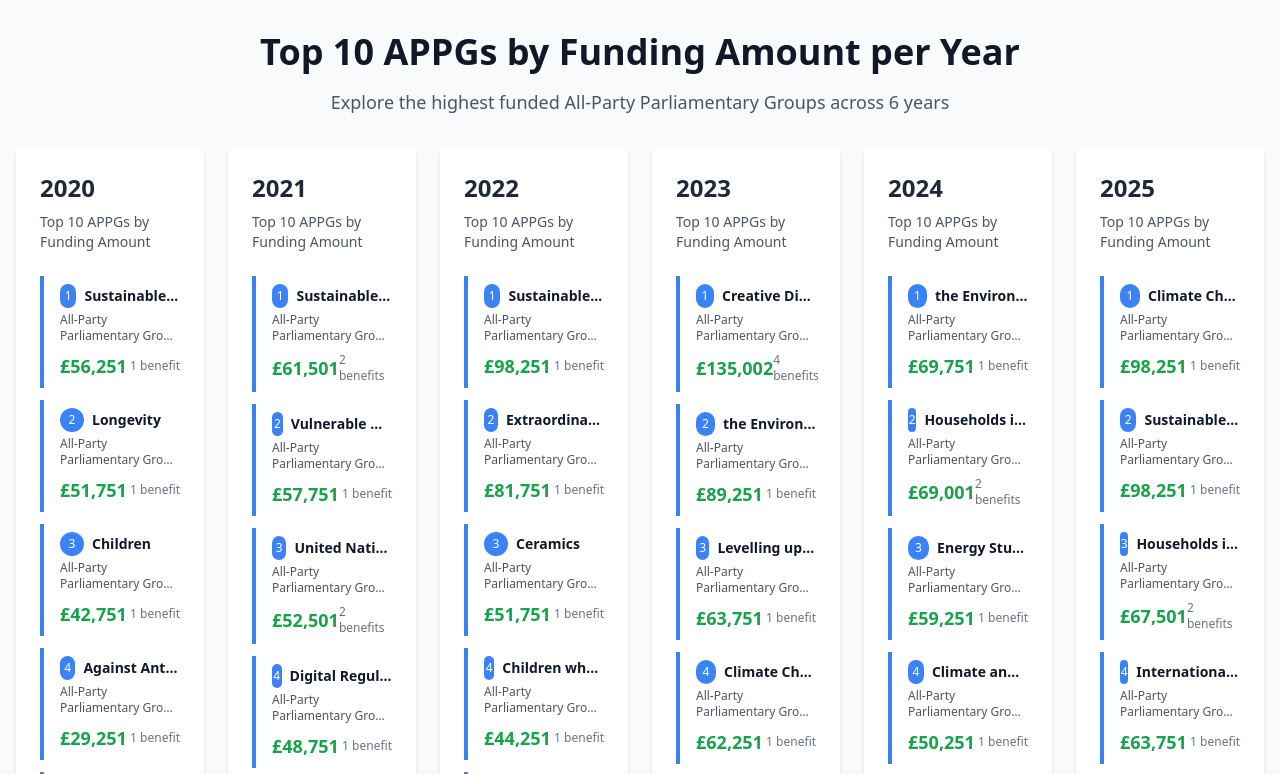
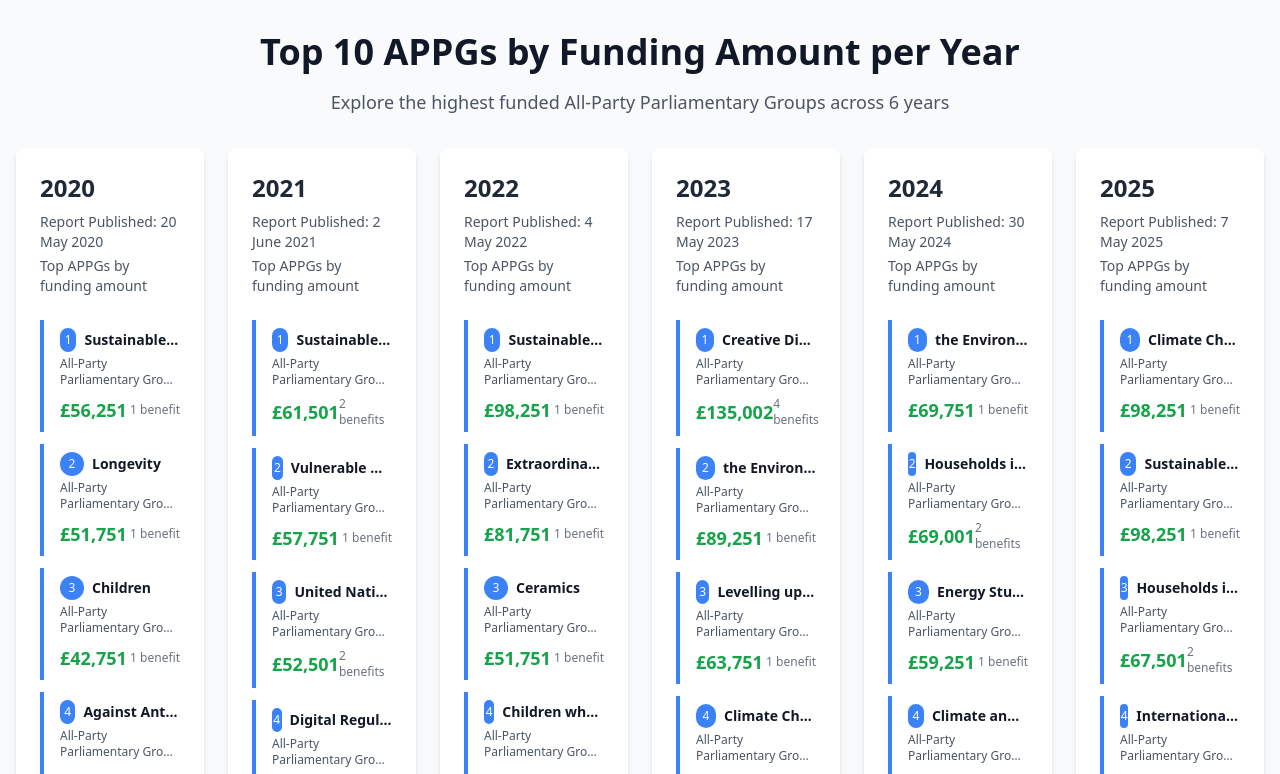
Before and after one commit to ben-lattimore/appg-report-actual, a Next.js app: page / in a window 1280 px wide. Shown: the top 774 px of the page. Built offline with nearby package versions, Linux system fonts and the light colour scheme.

Commit message:
feat: applies correct data to top of annual columns

```diff
--- a/components/YearlyFundingColumns.tsx
+++ b/components/YearlyFundingColumns.tsx
@@ -30,12 +30,27 @@ function YearColumn({ year, groups }: YearColumnProps) {
     }).format(amount);
   };
 
+  const getReportDate = (year: number) => {
+    const reportDates: { [key: number]: string } = {
+      2020: '20 May 2020',
+      2021: '2 June 2021',
+      2022: '4 May 2022',
+      2023: '17 May 2023',
+      2024: '30 May 2024',
+      2025: '7 May 2025'
+    };
+    return reportDates[year] || `Report date for ${year}`;
+  };
+
   return (
     <div className="bg-white rounded-lg shadow-md p-6 h-fit">
       <div className="mb-6">
         <h2 className="text-2xl font-bold text-gray-800 mb-2">{year}</h2>
+        <p className="text-sm text-gray-600 mb-1">
+          Report Published: {getReportDate(year)}
+        </p>
         <p className="text-sm text-gray-600">
-          Top {Math.min(displayCount, groups.length)} APPGs by Funding Amount
+          Top APPGs by funding amount
         </p>
       </div>
 
```
